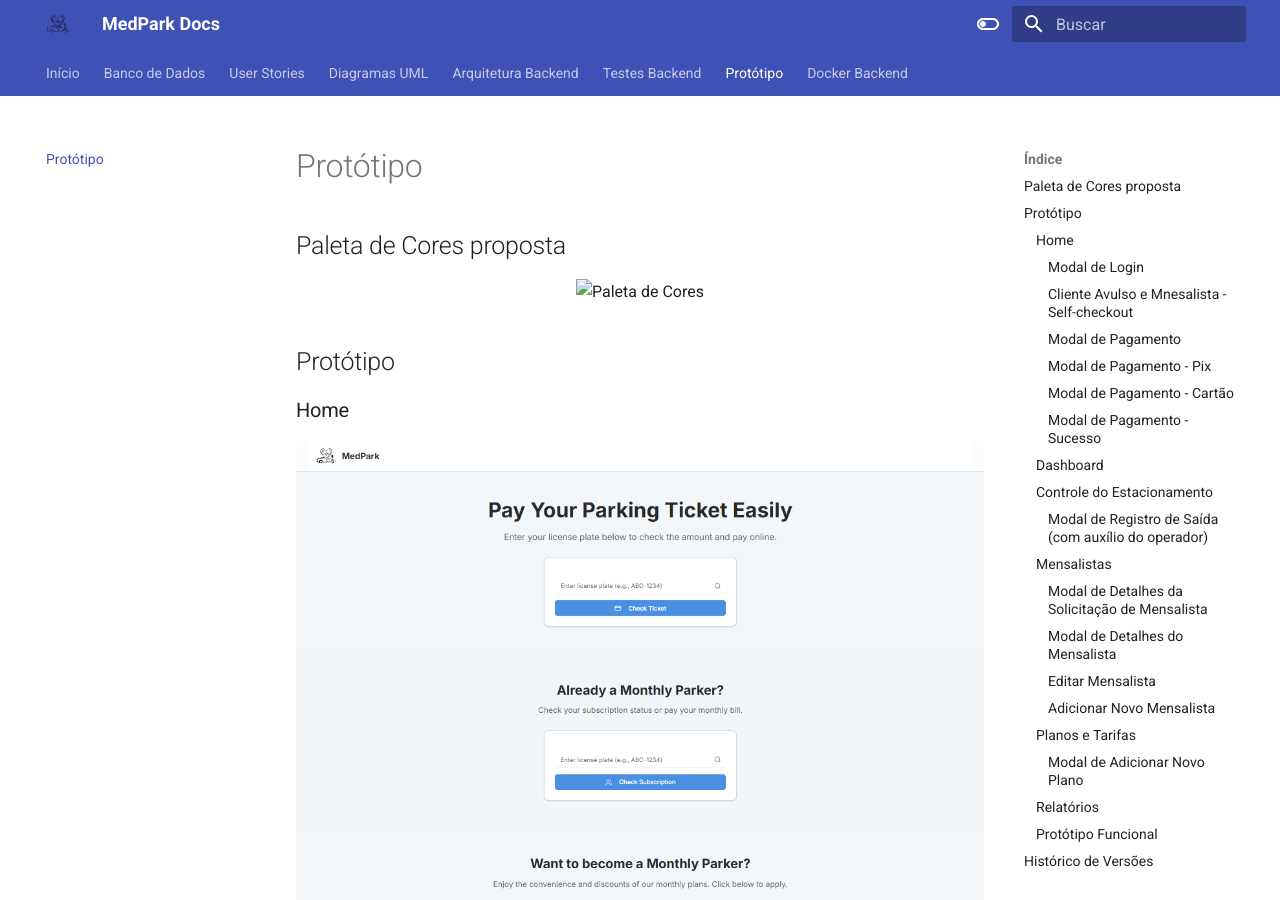
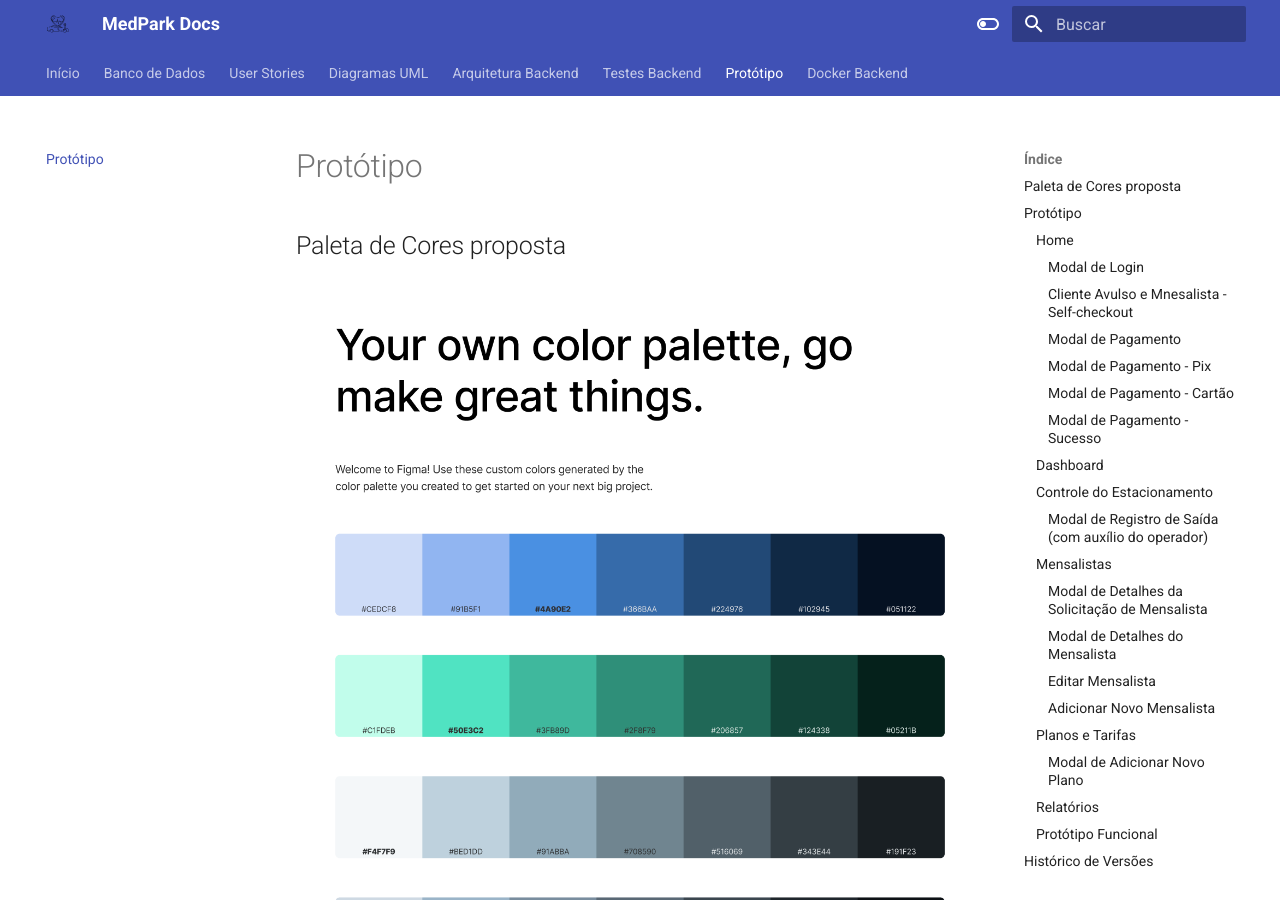
Before and after one commit to medpark-project/medpark-docs, an MkDocs documentation site: the page built from docs/prototipo.md, in a window 1280 px wide and 900 px high. Built offline with MkDocs 1.6.1 and Material for MkDocs 9.7.7, drawn with Linux system fonts in a browser that asks for light colours.

Commit message:
fix: desisto de alinhamento no centro

```diff
--- a/docs/prototipo.md
+++ b/docs/prototipo.md
@@ -2,9 +2,7 @@
 
 ## Paleta de Cores proposta
 
-<div align="center">
-  <img src="docs/assets/ColorPalette.png" alt="Paleta de Cores">
-</div>
+![Paleta de Cores](./assets/ColorPalette.png)
 
 ## Protótipo
 
```
